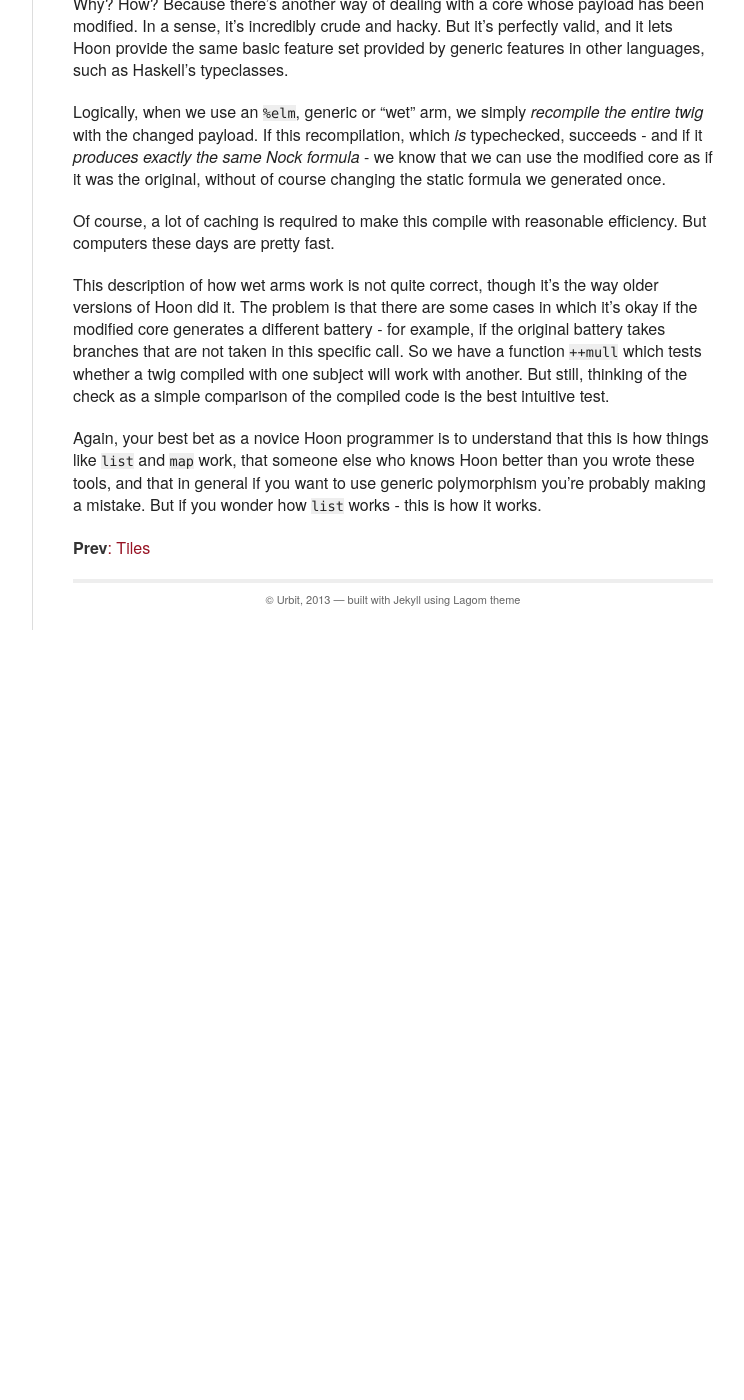
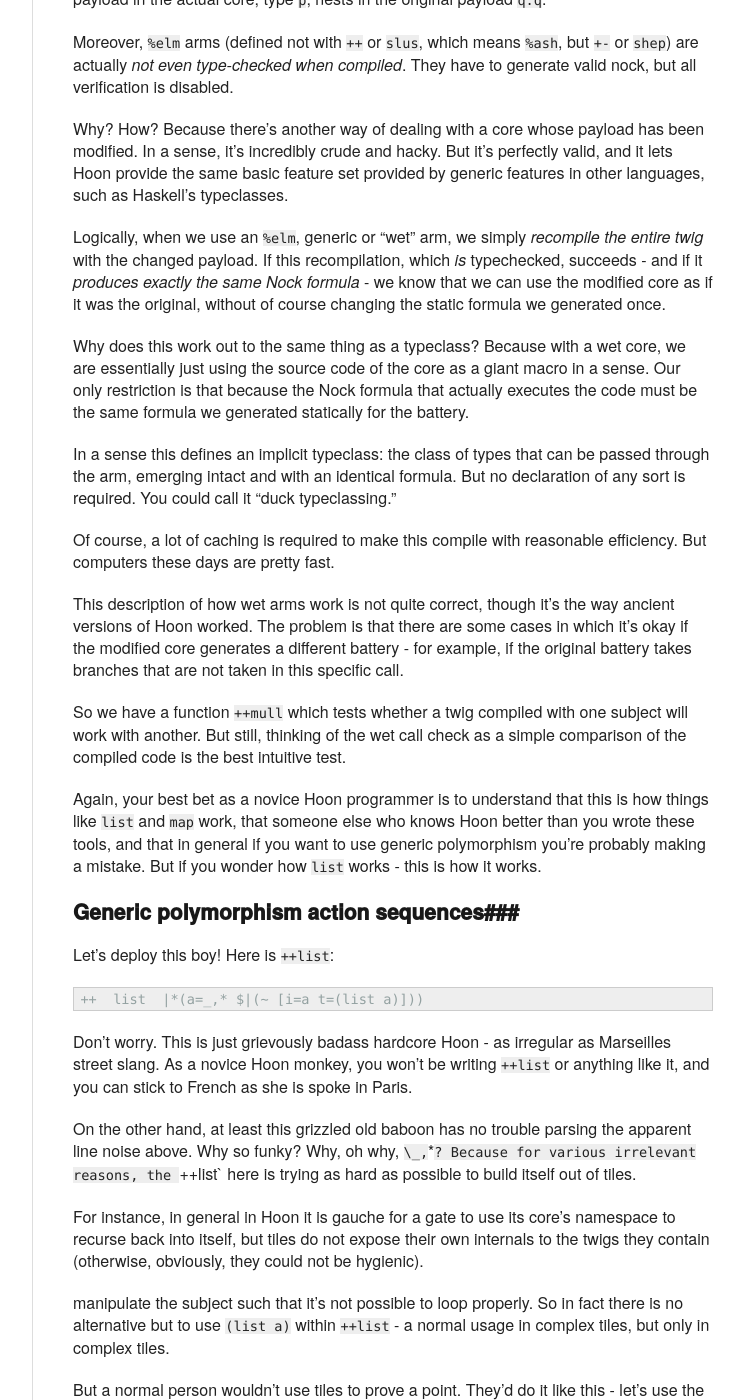
Before and after one commit to urbit/old-urbit.org, a Jekyll site: the page built from _posts/doc/2013-11-18-urbit-is-easy-ch10.markdown, in a window 1280 px wide and 1400 px high, scrolled down 14090 px. Shown: the whole window, without its empty margins (378-1122 px from the left). Built offline with Jekyll 4.4.1, drawn with Linux system fonts in a browser that asks for light colours; before the commit the page ends 14720 px from its top, so only the background shows below that; some of the changed text lies outside the part shown.

Commit message:
Oddly this was somehow renamed.

```diff
--- a/_posts/doc/2013-11-19-urbit-is-easy-ch10.markdown
+++ b/_posts/doc/2013-11-18-urbit-is-easy-ch10.markdown
@@ -164,11 +164,11 @@
 `=+` (`tislus`) twig, `[%tsls p=twig q=twig]`.  This is a
 synthetic twig:
 
-    ++  open
-      ^-  twig
-      ?-  gen
-        [%tsls *]  [%tsgr [p.gen [~ 1]] q.gen]
-      ==
+  ++  open
+    ^-  twig
+    ?-  gen
+      [%tsls *]  [%tsgr [p.gen [~ 1]] q.gen]
+    ==
 
 ie, `=+(a b)` is `=>([a .] b)`.  We thus turn to the `%tsgr`
 twig in `++mint`.  Simplifying broadly:
@@ -423,7 +423,7 @@
 not quite sure on the difference between head and tail recursion,
 just cast the product of every arm.
 
-`%kthp` also has an irregular wide form.  `^-(@tas foo)` can also
+`%kthp` also has an irregular wide form.  `^-(@tas foo) can also
 be written
 
     `@tas`foo
@@ -438,6 +438,17 @@
       b
     $(b +(b))
 
+Note that this is just a fancy modern arrangement of the classic Hoon
+
+    =+  b=0
+    |-
+    ^-  @
+    ?:  =(a +(b))
+      b
+    $(b +(b))
+
+Ie, it is only by casting *within* the arm that
+
 The idiom of "barhep kethep tile" is common enough that you
 should rarely see a `|-` without a `^-`.  Especially while
 still a beginning Hoon programmer - when in doubt, cast.
@@ -690,9 +701,9 @@
 least two cores - inner for the tiles, outer for the functions.
 
 All that remains is this mysterious `p` field.  If you are an OO
-geek of a certain flavor and have been arrested with a spraycan
-once or twice for writing "BERTRAND MEYER IS GOD" graffiti, you
-may be familiar with the concept of *variance*.
+geek of a certain flavor who was once busted with a Sharpie for
+writing "BERTRAND MEYER IS GOD" on a Muni bus, you may be
+familiar with the broad language concept of *variance*.
 
 Polymorphism in Hoon supports four kinds of variance: `%gold`
 (invariant), `%lead` (bivariant), `%zinc` (covariant), and
@@ -775,18 +786,30 @@
 use the modified core as if it was the original, without of
 course changing the static formula we generated once.
 
+Why does this work out to the same thing as a typeclass?  Because
+with a wet core, we are essentially just using the source code of
+the core as a giant macro in a sense.  Our only restriction is
+that because the Nock formula that actually executes the code
+must be the same formula we generated statically for the battery.
+
+In a sense this defines an implicit typeclass: the class of types
+that can be passed through the arm, emerging intact and with an
+identical formula.  But no declaration of any sort is required.
+You could call it "duck typeclassing."
+
 Of course, a lot of caching is required to make this compile with
 reasonable efficiency.  But computers these days are pretty fast.
 
 This description of how wet arms work is not quite correct,
-though it's the way older versions of Hoon did it.  The problem
+though it's the way ancient versions of Hoon worked.  The problem
 is that there are some cases in which it's okay if the modified
 core generates a different battery - for example, if the original
 battery takes branches that are not taken in this specific call.
+
 So we have a function `++mull` which tests whether a twig
 compiled with one subject will work with another.  But still,
-thinking of the check as a simple comparison of the compiled code
-is the best intuitive test.
+thinking of the wet call check as a simple comparison of the
+compiled code is the best intuitive test.
 
 Again, your best bet as a novice Hoon programmer is to understand
 that this is how things like `list` and `map` work, that someone
@@ -795,4 +818,144 @@
 probably making a mistake.  But if you wonder how `list` works -
 this is how it works.
 
+###Generic polymorphism action sequences###
+
+Let's deploy this boy!  Here is `++list`:
+
+    ++  list  |*(a=_,* $|(~ [i=a t=(list a)]))
+
+Don't worry.  This is just grievously badass hardcore Hoon - as
+irregular as Marseilles street slang.  As a novice Hoon monkey,
+you won't be writing `++list` or anything like it, and you can
+stick to French as she is spoke in Paris.
+
+On the other hand, at least this grizzled old baboon has no
+trouble parsing the apparent line noise above.  Why so funky?
+Why, oh why, `\_,`*`?  Because for various irrelevant reasons,
+the `++list` here is trying as hard as possible to build itself
+out of tiles.
+
+For instance, in general in Hoon it is gauche for a gate to use
+its core's namespace to recurse back into itself, but tiles do
+not expose their own internals to the twigs they contain
+(otherwise, obviously, they could not be hygienic).
+
+manipulate the subject such that it's not possible to loop
+properly.  So in fact there is no alternative but to use `(list
+a)` within `++list` - a normal usage in complex tiles, but only
+in complex tiles.
+
+But a normal person wouldn't use tiles to prove a point.  They'd
+do it like this - let's use the REPL to build a `list` replacement,
+without one single "obfuscated Hoon trick."
+
+    ~zod/try=> =lust |*(a=$+(* *) |=(b=* ?@(b ~ [i=(a -.b) t=$(b +.b)])))
+    ~zod/try=> ((lust ,@) 1 2 ~)
+    ~[1 2]
+    ~zod/try=> ((list ,@) 1 2 ~)
+    ~[1 2]
+    ~zod/try=> `(list ,@)``(lust ,@)`[1 2 ~]
+    ~[1 2]
+
+Note that `list` and `lust` do the same thing and are perfectly
+compatible.  But sadly, `lust` still looks like line noise.
+Let's slip into something more comfortable:
+
+    |*  a=$+(* *)
+    |=  b=*
+    ?@  b  ~
+    [i=(a -.b) t=$(b +.b)]
+
+We haven't met `$+` (`buclus`) yet.  `$+(p q)` is a tile for a
+gate which accepts `p` and produces `q`.  The spectre of function
+signatures once again rears its ugly head - but `$+(p q)` is no
+different from `$\_(|+(p _q))`.
+
+Otherwise, when we think of a wet gate (`|*`) as a macro, we see
+(list ,@) producing
+
+    |=  b=*
+    ?@  b  ~
+    [i=(,@ -.b) t=$(b +.b)]
+
+This function is easily recognized as a gate accepting a noun and
+producing a list of atoms - in short, perfectly formed for an
+herbaceous tile.  Pass it some random noun off the Internet, and
+it will give you a list of atoms.  In fact, we could define it
+on its own as:
+
+    ++  atls
+      |=  b=*
+      ?@  b  ~
+      [i=(,@ -.b) t=$(b +.b)]
+
+and everywhere you write `(list ,@)`, you could write `atls`.
+Which would work perfectly despite its self-evident lameness.
+Note *in particular* that the inner `b` gate is *not* wet, but
+rather dry - once we have done our substitution, there is no need
+to get funky.
+
+Let's do some little fun thing with `list` - eg, gluing two lists
+together:
+
+    ++  weld
+      ~/  %weld
+      |*  [a=(list) b=(list)]
+      =>  .(a ^.(homo a), b ^.(homo b))
+      |-  ^+  b
+      ?~  a  b
+      [i.a $(a t.a)]
+
+What is this `homo` thing (meaning "homogenize", of course)?
+Exactly that - it homogenizes the type of a list, producing its
+sample noun unchanged:
+
+    ++  homo
+      |*  a=(list)
+      ^+  =<  $
+        |%  +-  $  ?:(_? ~ [i=(snag 0 a) t=$])
+        --
+      a
+
+Here is more dark magic that should clearly be ignored.  But
+essentially, to homogenize a list `a`, we are casting `a` to a
+deranged pseudo-loop that produces an infinite stream of the
+first item in `a`, selected via the `++snag` function:
+
+    ++  snag
+      ~/  %snag
+      |*  [a=@ b=(list)]
+      |-
+      ?~  b
+        ~|('snag-fail' !!)
+      ?:  =(0 a)
+        i.b
+      $(b t.b, a (dec a))
+
+`++snag` of course selects any item in the list; but if `b` has a
+type more complex than a homogeneous list (eg, the type system
+might well know the number of items, etc, etc), Hoon is nowhere
+near enough to see that the counter is always 0.  So the type
+produced by `++snag` is the union of all list elements, which is
+precisely the type we want for our homogenized list.
+
+As for `^.` (`ketdot`, `%ktdt`), we can see it in `++open`:
+
+      ++  open
+        ^-  twig
+        ?-  gen
+          [%ktdt *]  [%ktls [%cnhp p.gen q.gen ~] q.gen]
+        ==
+
+Ie, `^.(a b)` is `^+((a b) b)` is `^-(_(a b) b)`.
+
+`++weld` prudently casts its product to the type of the base list
+`b`.  In future this `^+`  will probably be removed, since we are
+perfectly capable of inferring that when you weld `(list a)` and
+`(list b)`, you get a `(list ?(a b))`.  But there's old code this
+change might confuse.
+
+In short: generic polymorphism is cool but wacky.  Leave it to
+the experts, please!
+
 [**Prev**: Tiles](urbit-is-easy-ch9.html)
```
Also changed, not shown: other parts of _posts/doc/2013-11-18-urbit-is-easy-ch10.markdown (+5 -5 lines).
